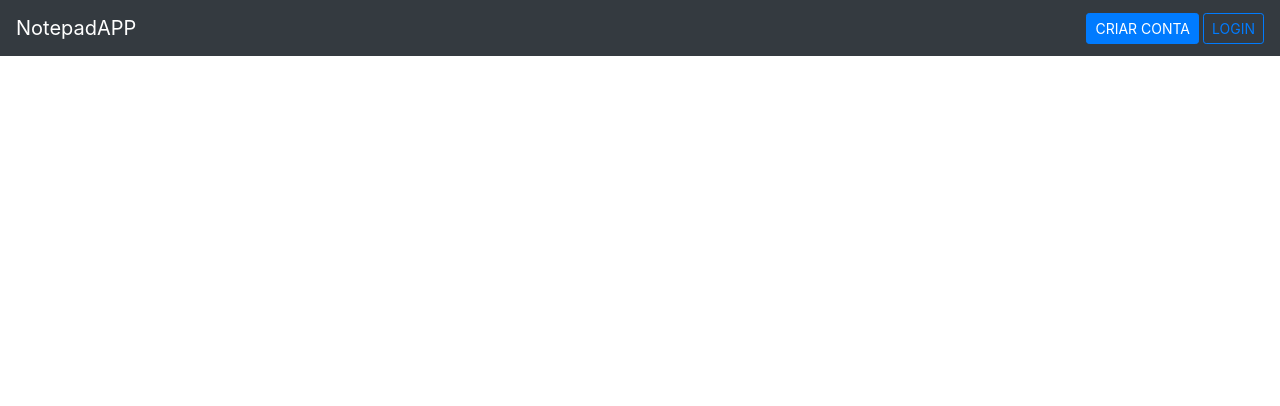
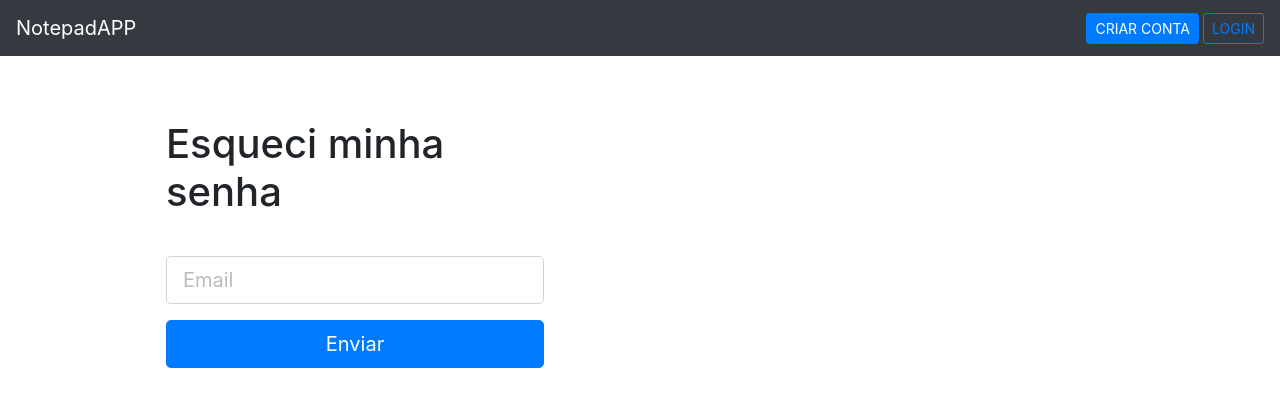
Before and after one commit to rennan-souza/SpringReactNotepadAPP, a React (Create React App) app in the folder frontend/: page /auth/recover in a window 1280 px wide. Shown: the top 406 px of the page. Built offline with nearby package versions, Linux system fonts and the light colour scheme; no server answers; some icons are missing.

Commit message:
Auth recover password styling

```diff
--- /dev/null
+++ b/frontend/src/pages/Auth/Recover/index.tsx
@@ -0,0 +1,64 @@
+import { useState } from "react";
+import { useForm } from "react-hook-form";
+
+type UserFormRecover = {
+    email: string;
+}
+
+const Recover = () => {
+
+
+    const [load, setLoad] = useState(false);
+
+    const {
+        register,
+        handleSubmit,
+        formState: { errors },
+    } = useForm<UserFormRecover>();
+
+    const onSubmit = (userFormRecover: UserFormRecover) => {
+        setLoad(true);
+
+    };
+
+    return (
+        <div className="auth-container">
+            <form onSubmit={handleSubmit(onSubmit)}>
+                <div className="auth-title">
+                    <h1>Esqueci minha senha</h1>
+                </div>
+                <div className="form-group">
+                    <input
+                        {...register("email", {
+                            required: "Campo obrigatório",
+                            pattern: {
+                                value: /^[A-Z0-9._%+-]+@[A-Z0-9.-]+\.[A-Z]{2,}$/i,
+                                message: "Email inválido",
+                            },
+                        })}
+                        type="text"
+                        className={`form-control form-control-lg ${errors.email ? "is-invalid" : ""
+                            }`}
+                        placeholder="Email"
+                        name="username"
+                    />
+                    <small className="text-danger">{errors.email?.message}</small>
+                </div>
+
+                <div className="form-group">
+                    {load ? (
+                        <button className="btn btn-lg btn-outline-primary btn-block" disabled>
+                            <div className="spinner-border" role="status"></div>
+                        </button>
+                    ) : (
+                        <button className="btn btn-lg btn-primary btn-block">
+                            Enviar
+                        </button>
+                    )}
+                </div>
+            </form>
+        </div>
+    )
+};
+
+export default Recover;
--- a/frontend/src/pages/Auth/Signin/index.tsx
+++ b/frontend/src/pages/Auth/Signin/index.tsx
@@ -1,6 +1,6 @@
 import { useContext, useState } from "react";
 import { useForm } from "react-hook-form";
-import { useHistory } from "react-router-dom";
+import { Link, useHistory } from "react-router-dom";
 import { getTokenData, requestBackendLogin, saveAuthData } from "../../../util/requests";
 import { toast } from "react-toastify";
 import { AuthContext } from "../../../AuthContext";
@@ -84,9 +84,9 @@ const Signin = () => {
                 </div>
 
                 <div className="form-group">
-                    <a href="#link" className="text-dark">
+                    <Link to="/auth/recover" className="text-dark">
                         <small>Esqueci minha senha</small>
-                    </a>
+                    </Link>
                 </div>
 
                 <div className="form-group">
--- a/frontend/src/pages/Auth/index.tsx
+++ b/frontend/src/pages/Auth/index.tsx
@@ -5,6 +5,7 @@ import { Route, Switch } from "react-router-dom";
 import Signin from "./Signin";
 import Signup from "./Signup";
 import HomeAuthImage from "../../components/HomeAuthImage";
+import Recover from "./Recover";
 
 
 const Auth = () => {
@@ -19,6 +20,9 @@ const Auth = () => {
                         <Route path="/auth/signup" exact>
                             <Signup />
                         </Route>
+                        <Route path="/auth/recover" exact>
+                            <Recover />
+                        </Route>
                     </Switch>
                 </div>
                 <div className="col-md-6">
```
